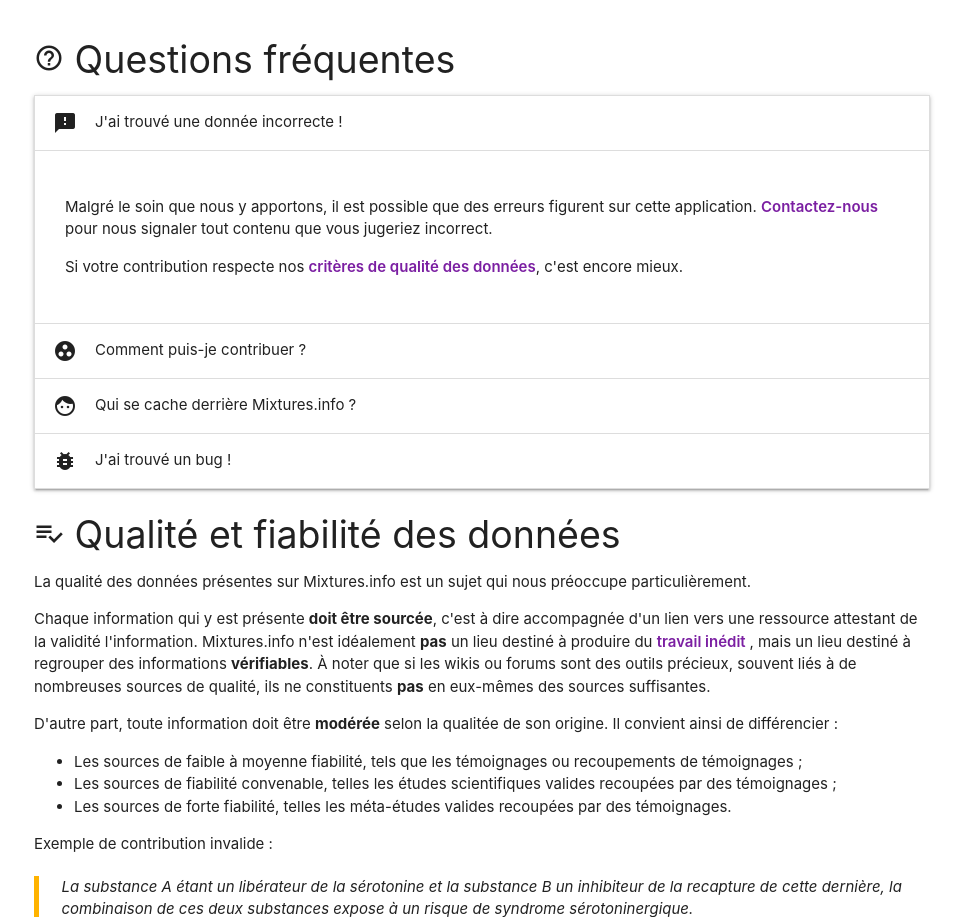
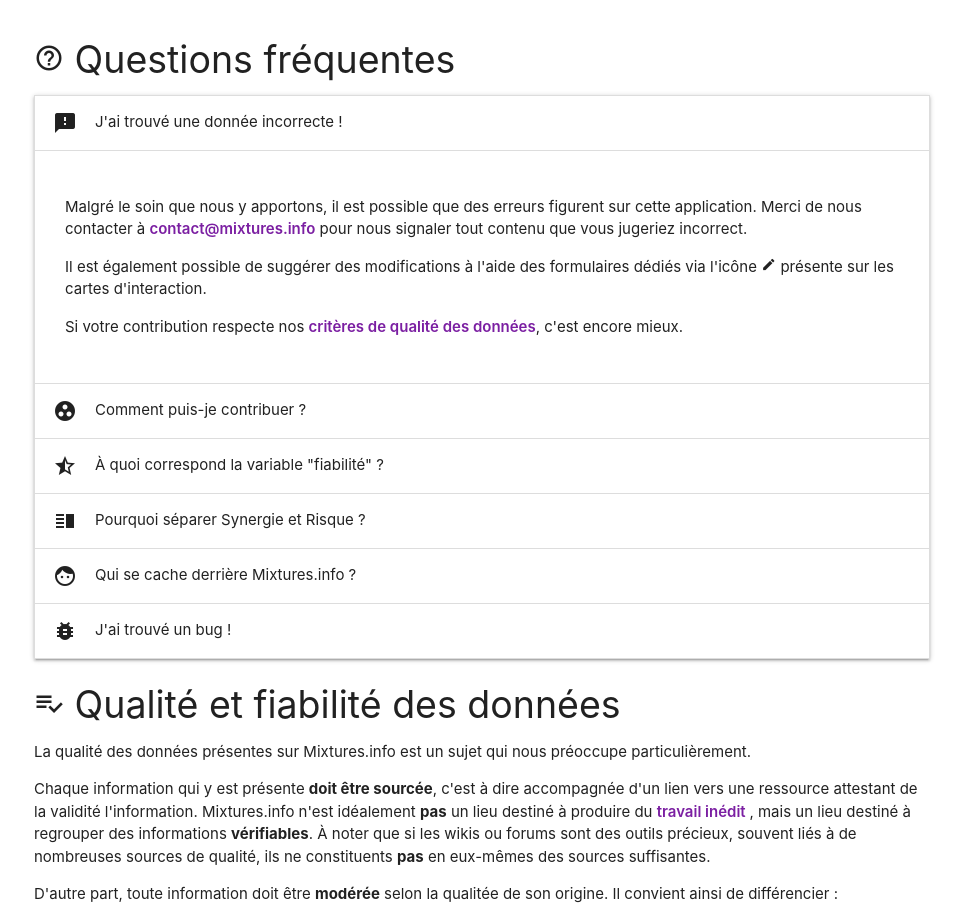
Before and after one commit to x-yzt/mixtures, a Django app: page /fr/about/ in a window 1280 px wide, after a click that opens the changed part. Shown: the part 299-1216 px from the top of the page, without its empty margins (158-1121 px from the left). Run offline with Django 3.2, Linux system fonts and the light colour scheme; data that the repository does not hold is empty; parts of the project's set-up code (start-up, migrations or seed data) failed here and were passed over.

Commit message:
rewrite faq

```diff
--- a/drugcombinator/templates/drugcombinator/about.html
+++ b/drugcombinator/templates/drugcombinator/about.html
@@ -13,7 +13,7 @@
   </div>
 
   <div class="row">
-    <h2>
+    <h2 id="contributors">
       <i class="material-icons small">group</i> Contributeurices
     </h2>
 
@@ -45,7 +45,7 @@
       {% endfor %}
     </div>
 
-    <h2>
+    <h2 id="faq">
       <i class="material-icons small">help_outline</i> Questions fréquentes
     </h2>
 
@@ -57,9 +57,14 @@
         <div class="collapsible-body">
           <p>
             Malgré le soin que nous y apportons, il est possible que des erreurs figurent sur cette
-            application. <a href="mailto://contact@mixtures.info">Contactez-nous</a> pour nous
-            signaler tout contenu que vous jugeriez incorrect.
+            application. Merci de nous contacter à
+            <a href="mailto://contact@mixtures.info">contact@mixtures.info</a> pour nous signaler
+            tout contenu que vous jugeriez incorrect.
           </p>
+          <p>
+            Il est également possible de suggérer des modifications à l'aide des formulaires dédiés
+            via l'icône <i class="material-icons tiny">create</i> présente sur les cartes
+            d'interaction.
           <p>
             Si votre contribution respecte nos <a href="#data-quality">critères de qualité des
             données</a>, c'est encore mieux.
@@ -72,15 +77,70 @@
         </div>
         <div class="collapsible-body">
           <p>
-            Merci de voulor nous aider ! Si vous désirez compléter notre base de données, faites
-            nous parvenir vos contributions à <a href="mailto://contact@mixtures.info">cette adresse
-            mail</a>. N'hésitez pas à prendre connaissance de nos <a href="#data-quality">critères
-            de qualité des données</a> au préalable.
+            Merci de vouloir nous aider ! Si vous désirez compléter notre base de données, faites
+            nous parvenir vos contributions à
+            <a href="mailto://contact@mixtures.info">contact@mixtures.info</a>. N'hésitez pas à
+            prendre connaissance de nos <a href="#data-quality">critères de qualité des données</a>
+            au préalable.
           </p>
           <p>
             Si vous désirez apporter une contribution régulière ou que vous représentez une
-            association, n'hésitez pas à <a href="mailto://contact@mixtures.info">nous
-            contacter</a>.
+            association, <a href="mailto://contact@mixtures.info">contactez-nous</a> afin d'obtenir
+            un accès personnalisé à l'interface d'édition.
+          </p>
+          <p>
+            Mixtures.info est un projet collaboratif qui ne peut exister sans contributions !
+          </p>
+        </div>
+      </li>
+      <li>
+        <div class="collapsible-header">
+          <i class="material-icons small">star_half</i> À quoi correspond la variable "fiabilité" ?
+        </div>
+        <div class="collapsible-body">
+          <p>
+            Dans un soucis de transparence, les données de Mixtures.info sont accompagnées d'un
+            indice de fiabilité, qui indique le niveau de certitude de l'information délivrée.
+          </p>
+          <ul class="browser-default">
+            <li>
+              <b>Hypothétique :</b> les sources ne suffisent pas à tirer de conclusion, car elles
+              sont rares ou contradictoires. Il faut faire des hypothèses à partir des propriétés
+              des substances ou de quelques témoignages.
+            </li>
+            <li>
+              <b>Supposée :</b> les données sont issues d'un nombre important de témoignages.
+              Quelques études scientifiques peuvent les soutenir.
+            </li>
+            <li>
+              <b>Avérée :</b> les données sont le fruit d'une convergence massive des témoignages et
+              des connaissances scientifiques.
+            </li>
+          </ul>
+        </div>
+      </li>
+      <li>
+        <div class="collapsible-header">
+          <i class="material-icons small">vertical_split</i> Pourquoi séparer Synergie et Risque ?
+        </div>
+        <div class="collapsible-body">
+          <ul class="browser-default">
+            <li>
+              La partie <b>Synergie</b> rassemble des informations sur les effets d'une combinaison
+              et les mécanismes qui se cachent derrière, sans en évaluer la dangerosité. Elle répond
+              à un objectif d'accessibilité du savoir.
+            </li>
+            <li>
+              La partie <b>Risque</b> s'adresse aux personnes qui voudraient savoir plus
+              concrètement ce que l'on encoure à mélanger deux substances. Elle répond à un objectif
+              de réduction des risques.
+            </li>
+          </ul>
+          <p>
+            Séparer ces deux parties nous permet d'être plus précis, d'intégrer d'avantage
+            d'informations, et de mieux répondre aux besoins des lecteurices : la connaissance, la
+            sécurité, ou les deux. Les personnes souhaitant intégrer nos données dans des
+            applications tierces peuvent ainsi choisir celles qui les intéressent.
           </p>
         </div>
       </li>
@@ -90,14 +150,9 @@
         </div>
         <div class="collapsible-body">
           <p>
-            Cette application est le fruit du dur labeur de xyzt_, une développeuse bénévole
-            soucieuse de son anonymat. Les données sont quant à elles issues de contributrices et de
-            contributeurs divers&middot;es, qui seront crédité&middot;e&middot;s ici.
-          </p>
-          <p>
-            Toutefois, Mixtures.info n'aurait pas pû voir le jour sans le soutient sans faille
-            d'un&middot;e certain&middot;e Tridimensionnel, ni sans les autres copènes du forum
-            <a href"https://psychonaut.fr">Psychonaut</a>. Merci à eux.
+            Cette application est à l'initiative de <b>Tridimensionnel</b>, coordinateurice de
+            rédaction, et de <b>xyzt_</b>, développeuse. Toutefois, Mixtures.info ne serait rien
+            sans sa formidable équipe de <a href="#contributors">contributeurices</a>.
           </p>
         </div>
       </li>
```
